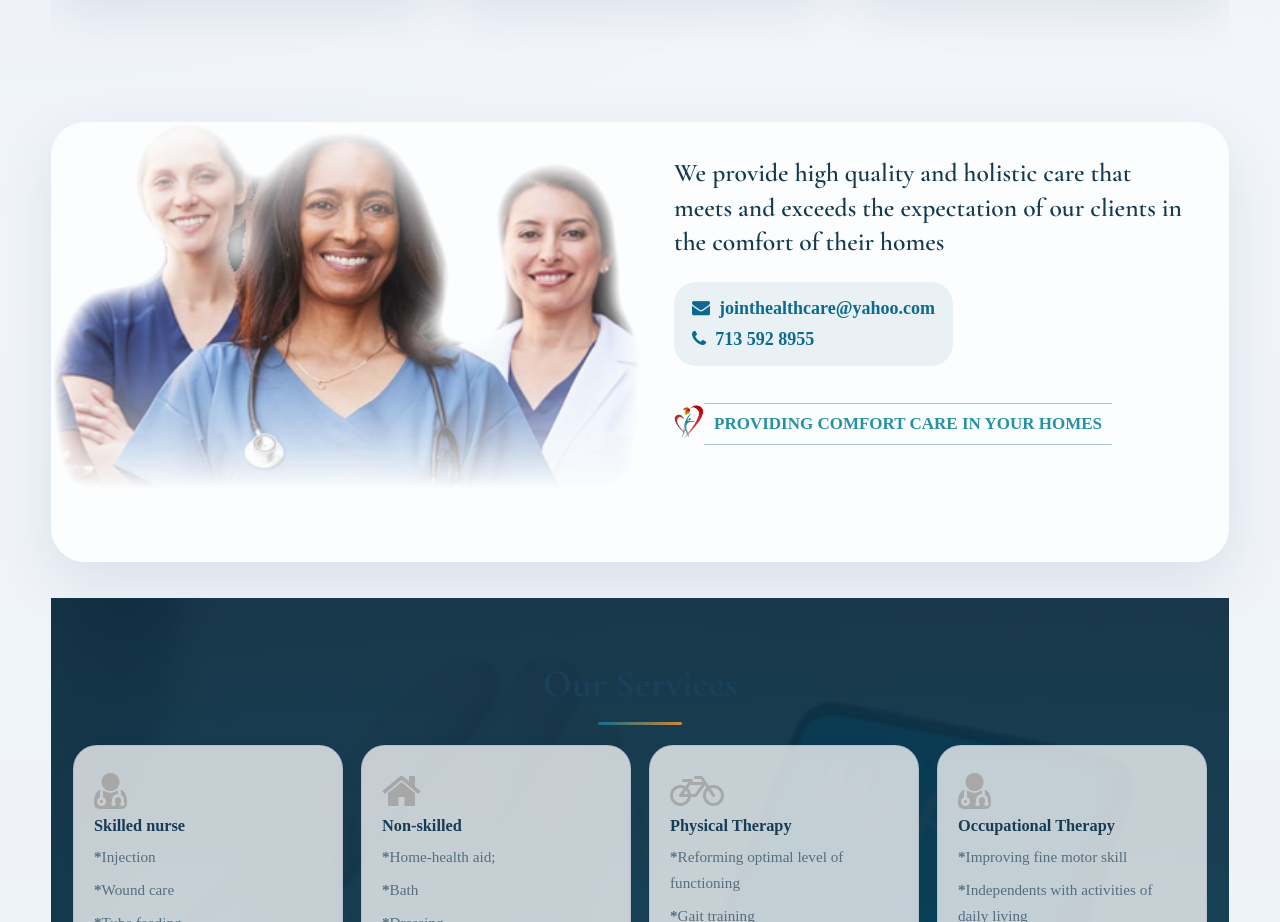
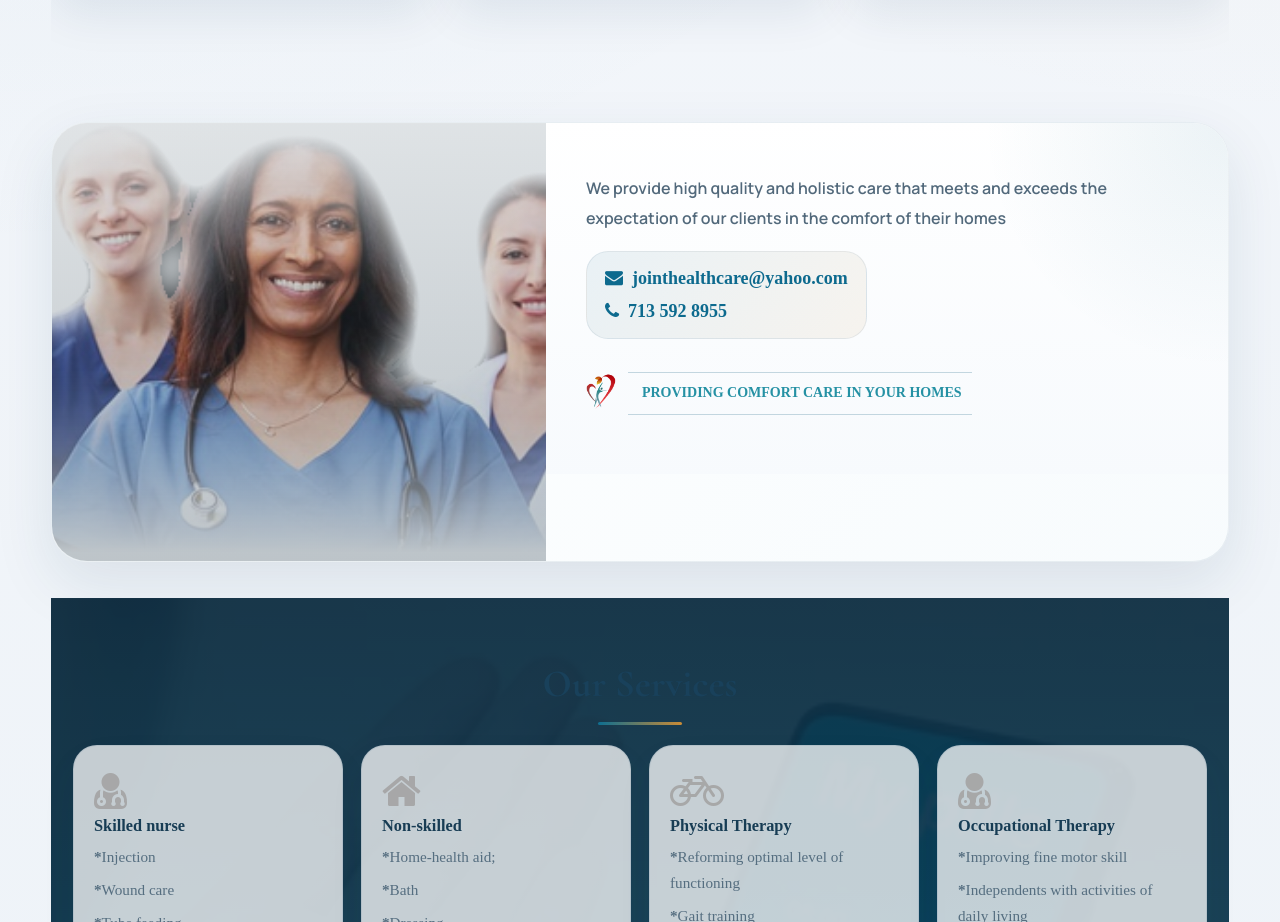
Before and after one commit to OPOKUSIAWEUGENE/joint_health_care_website4, a React (Create React App) app: page / in a window 1280 px wide. Shown: the part 1060-1982 px from the top of the page. Built offline with nearby package versions, Linux system fonts and the light colour scheme.

Commit message:
`Refactored animations and layout components with minor styling changes`

```diff
--- a/src/Layout/Main.js
+++ b/src/Layout/Main.js
@@ -1,8 +1,6 @@
 import styles from "./layout.module.css"
 import Slider from "./Maincontentcomponents/Slider.js"
 import Row from "./Maincontentcomponents/Row"
-// import Rowcard from "./Maincontentcomponents/Rowcard"
-// import Word from "./Maincontentcomponents/word"
 import Rowparagraph from "./Maincontentcomponents/Rowparagraph"
 import Parallaxrow from "./Maincontentcomponents/Parallaxrow"
 import Parallaxcard from "./Maincontentcomponents/Parallaxcard"
@@ -31,16 +29,6 @@ import Electricity from "./Headercomponents/electricity"
 import { useNavigate } from "react-router-dom"
 
 export default function Main(){
-    // const styles=(image)=>({
-    //     backgroundImage: `linear-gradient( rgba(24, 24, 25, 0.7), rgba(24, 24, 24, 0.7)),url(${image}`,
-    //   //  backgroundImage: `url(${image})`,
-    //     backgroundSize: 'cover',
-    //     backgroundRepeat: 'no-repeat',
-    //     backgroundPosition: 'center',
-    //     height:"100%",
-    //     width:"100%",
-
-    //   })
 
     const navigate=useNavigate();
 
@@ -50,7 +38,7 @@ export default function Main(){
         navigate('/new-application');
     }
     const boxVariant = {
-        visible: { opacity: 1,  y: 0, transition: { duration: 2 } },
+        visible: { opacity: 1,  y: 0, transition: { duration: 0.8 } },
         hidden: { opacity: 0.2,  y: 20  }
       };
       const control = useAnimation();
@@ -119,7 +107,6 @@ const [feedbackTab, setfeedbackTab]=useState(feedback);
 
         const requestOptions = {
           method: 'POST',
-          // headers: { 'Content-Type': 'application/json' },
           body: data
       };
       const response = await fetch(`${process.env.REACT_APP_BASE_URL}add-comment`,requestOptions);
@@ -140,13 +127,13 @@ const [feedbackTab, setfeedbackTab]=useState(feedback);
       {
         image: Img1,
         eyebrow: "Compassionate care at home",
-        title: "Expert Care From a Team You Can Trust.",
+        title: "Experienced Care, Delivered With Heart.",
         subtitle:
-          "Reliable home health services delivered with compassion, consistency, and attention to detail.",
+          "High-quality home health support designed to bring comfort, confidence, and clarity to every visit.",
         body:
-          "Get the highest standard of home health support from a dedicated team of experienced professionals who understand the importance of comfort, dignity, and dependable follow-through. We focus on clear communication, thoughtful coordination, and care that adapts to each patient's needs.",
+          "Choose a team of dedicated professionals who bring skill, compassion, and dependable follow-through to every plan of care. We work closely with families and referral partners to provide consistent support, clear communication, and a calm experience from the first call onward.",
         action: "Call for Referrals",
-        details: ["Experienced professionals", "Patient-centered care", "Clear coordination"],
+        details: ["Dedicated professionals", "Comfort and dignity", "Clear communication"],
       },
       {
         image: Img3,
@@ -221,41 +208,17 @@ const [feedbackTab, setfeedbackTab]=useState(feedback);
         <div className={styles.main}>
 
 <div className="carousel-wrapper" >
-            <Carousel  infiniteLoop useKeyboardArrows autoPlay showThumbs={false} stopOnHover={false} interval={7000} transitionTime={500}>
+            <Carousel  infiniteLoop useKeyboardArrows autoPlay showThumbs={false} stopOnHover={false} interval={4500} transitionTime={300}>
               {slides.map((slide, index) => renderSlide(slide, index))}
             </Carousel>
         </div>
 
-            {/* <Slider/> */}
+
             <Row>
                 <div className={styles.rowContent}>
           <div className={styles.rowContentLeft}>
-            {/* <HeaderAnimation>
-            <div className={styles.rowTitle}>Welcome to <span style={{color:" rgb(189, 35, 35)"}}>Joint Health Care Service Inc.</span></div>
-            </HeaderAnimation> */}
-            {/* <span className={styles.rowParagraph}>
-            <br/>  <motion.div
-      className="box"
-      ref={ref}
-      variants={boxVariant}
-      initial="hidden"
-      animate={control}
-    >
-            <span className={styles.rowContentSpan}>Our Mission</span>
-             <br/>
-            To promote high quality and holistic care that meets and exceeds the expectation of our clients in the confort of their homes
-            <br/><br/>
-        <span className={styles.rowContentSpan}>Objectives  </span>
-        <br/>
-        To provide quality care that exceeds the expectation of our client and provide
-            coordinated approach to home healthcare through our network providers: Skilled Nurs, Physical Therapy,
-            Social Workers, Home Health Aids. We also include family, primary physicians to create better care plan for individual treatmemnt to gain better understanding to desease process, better medication management and deit management.
-            Our home care personnel are highly trained, skilled and compassionate staff that will result in effective outcome towards patient regaining optimum health
-
-</motion.div>
 
 
-            </span> */}
               <div className={styles.why_us_contents}>
                     <Parallaxword
                     icon={ <span class='fa-stack '>
@@ -283,22 +246,10 @@ const [feedbackTab, setfeedbackTab]=useState(feedback);
             We are fully certified and committed to maintaining the standards, accountability, and professionalism families expect from trusted home care.
             </Parallaxword>
                         </div>
-            {/* <Animation1>
-            <div className={styles.slogan}>
-
-<div className={styles.sloganLogo}>    <img alt="logo" className={styles.sloganLogo} src={Logos} /></div>
-
-<div className={styles.sloganText}> PROVIDING CONFORT CARE IN YOUR HOMES</div>
 
 
           </div>
-                    </Animation1>  */}
 
-          </div>
-          {/* <div className={styles.rowContentRight}>
-
-            <img src={BackgroundLessImage} alt="logo"/>
-          </div> */}
           </div>
                 </Row>
                 <Row>
@@ -308,20 +259,39 @@ const [feedbackTab, setfeedbackTab]=useState(feedback);
     </div>
     <div className={styles.frameRight}>
       <Animation2>
-        <span className={styles.frame_text}>We provide high quality and holistic care that meets and exceeds
-         the expectation of our clients in the comfort of their homes
+        <span className={styles.frameEyebrow}>What we stand for</span>
+      </Animation2>
+      <Animation2>
+        <span className={styles.frameHeadline}>
+          Care that is personal, reliable, and centered on the comfort of every home.
         </span>
       </Animation2>
+      <Animation2>
+        <span className={styles.frame_text}>
+          We provide high-quality, holistic home care that supports clients where they feel safest and most at ease, in the comfort of their own homes. Our team brings together clinical skill, responsive communication, and compassionate follow-through to create care that feels steady, respectful, and personal. From the first conversation to ongoing visits, we focus on making every step clear for families, patients, and referral partners.
+        </span>
+      </Animation2>
+      <Animation1>
+        <div className={styles.frameHighlights}>
+          <span className={styles.frameHighlight}>Comfort-first care plans</span>
+          <span className={styles.frameHighlight}>Trusted by families and partners</span>
+          <span className={styles.frameHighlight}>Prompt response and follow-up</span>
+          <span className={styles.frameHighlight}>Consistent support at home</span>
+        </div>
+      </Animation1>
       <Animation1>
         <span className={styles.fa_container}>
           <span className={styles.fa}><a href="mailto:jointhealthcare@yahoo.com"> <i class="fa fa-envelope" aria-hidden="true"></i>&nbsp; jointhealthcare@yahoo.com</a></span>
           <span className={styles.fa}><a href="tel:713 592 8955"> <i class="fa fa-phone" aria-hidden="true"></i>&nbsp; 713 592 8955</a></span>
+          <span className={styles.frameContactNote}>Reach out anytime for referrals, questions, or care coordination.</span>
         </span>
       </Animation1>
       <Animation2>
         <div className={styles.slogan}>
-<div className={styles.sloganLogo}>    <img alt="logo" className={styles.sloganLogo} src={Logos} /></div>
-<div className={styles.sloganText}> PROVIDING COMFORT CARE IN YOUR HOMES</div>
+          <div className={styles.sloganLogo}>
+            <img alt="logo" className={styles.sloganLogo} src={Logos} />
+          </div>
+          <div className={styles.sloganText}>PROVIDING COMFORT CARE IN YOUR HOMES AND PEACE OF MIND FOR EVERY FAMILY</div>
         </div>
       </Animation2>
     </div>
@@ -342,7 +312,7 @@ const [feedbackTab, setfeedbackTab]=useState(feedback);
                     <div className={styles.ServiceRowContents}>
 
     <div className={styles.services}>
-{/* <div className={styles.serviceImageContainer}><i className="fa fa-user-md"></i></div> */}
+
 
 <div className={styles.fa_icons}><i className="fa fa-user-md"></i></div>
 <div className={styles.serviceContent}>
@@ -363,7 +333,7 @@ const [feedbackTab, setfeedbackTab]=useState(feedback);
 
     </div>
        <div className={styles.services}>
-{/* <div className={styles.serviceImageContainer}><img className={styles.serviceImage} src={Img2} alt="services"/></div> */}
+
 <div className={styles.fa_icons}><i className="fa fa-home"></i></div>
 <div className={styles.serviceContent}>
 <div className={styles.serviceContentHeader}>Non-skilled</div>
@@ -379,7 +349,7 @@ const [feedbackTab, setfeedbackTab]=useState(feedback);
 
     </div>
      <div className={styles.services}>
-{/* <div className={styles.serviceImageContainer}><img className={styles.serviceImage} src={Img2} alt="services"/></div> */}
+
 <div className={styles.fa_icons}><i className="fa fa-bicycle"></i></div>
 <div className={styles.serviceContent}>
 <div className={styles.serviceContentHeader}>Physical Therapy</div>
@@ -394,7 +364,7 @@ const [feedbackTab, setfeedbackTab]=useState(feedback);
 
     </div>
      <div className={styles.services}>
-{/* <div className={styles.serviceImageContainer}><img className={styles.serviceImage} src={Img2} alt="services"/></div> */}
+
 <div className={styles.fa_icons}><i className="fa fa fa-user-md"></i></div>
 <div className={styles.serviceContent}>
 <div className={styles.serviceContentHeader}>Occupational Therapy</div>
@@ -411,7 +381,7 @@ const [feedbackTab, setfeedbackTab]=useState(feedback);
 
     <div className={styles.ServiceRowContents}>
          <div className={styles.services}>
-{/* <div className={styles.serviceImageContainer}><img className={styles.serviceImage} src={Img2} alt="services"/></div> */}
+
 <div className={styles.fa_icons}><i className="fa fa fa-user-md"></i></div>
 <div className={styles.serviceContent}>
 <div className={styles.serviceContentHeader}>Speech Therapy</div>
@@ -424,7 +394,7 @@ const [feedbackTab, setfeedbackTab]=useState(feedback);
     </div>
 
            <div className={styles.services}>
-{/* <div className={styles.serviceImageContainer}><img className={styles.serviceImage} src={Img2} alt="services"/></div> */}
+
 <div className={styles.fa_icons}><i className="fa fa fa-user-md"></i></div>
 <div className={styles.serviceContent}>
 <div className={styles.serviceContentHeader}>Healthcare Social Worker</div>
@@ -436,20 +406,12 @@ const [feedbackTab, setfeedbackTab]=useState(feedback);
     </div>
 
            <div className={styles.services}>
-{/* <div className={styles.serviceImageContainer}><img className={styles.serviceImage} src={Img2} alt="services"/></div> */}
+
 <div className={styles.fa_icons}><i className="fa fa fa-user-md"></i></div>
 <div className={styles.serviceContent}>
 <span className={styles.serviceContentHeader}>Medical Supply Equipment</span>
         <span className={styles.serviceContentText}>
-            {/* <strong>*</strong>Walker Wheelchair
-            <strong>*</strong> Clutches
-             <strong>*</strong>Hospital Bed
-              <strong>*</strong>Wound Care Supplies
-               <strong>*</strong>Foley Catheter
-                <strong>*</strong>Breathin Equipment
-                 <strong>*</strong>Commode
-                  <strong>*</strong>Diapers
-                   <strong>*</strong>Underpaid Etc. */}
+
 
           </span>
 
@@ -457,7 +419,7 @@ const [feedbackTab, setfeedbackTab]=useState(feedback);
     </div>
 
             <div className={styles.services}>
-{/* <div className={styles.serviceImageContainer}><img className={styles.serviceImage} src={Img2} alt="services"/></div> */}
+
 <div className={styles.fa_icons}><i class="fa fa-ambulance" aria-hidden="true"></i></div>
 <div className={styles.serviceContent}>
 <span className={styles.serviceContentHeader}>Transportation to doctor's visit </span>
@@ -475,11 +437,11 @@ const [feedbackTab, setfeedbackTab]=useState(feedback);
     <div className={styles.ServiceRowContents}>
      <div className={styles.services}>
    <div className={styles.fa_icons}><i className="fa fa-home"></i></div>
-{/* <div className={styles.serviceImageContainer}><img className={styles.serviceImage} src={Img2} alt="services"/></div> */}
+
 <div className={styles.serviceContent}>
 <span className={styles.serviceContentHeader}>Home health and CNA</span>
         <span className={styles.serviceContentText}>
-            {/* <span><Electricity height={10} width={30} fill={"rgb(189, 175, 175)"}/>the book </span> */}
+
 
              </span>
 
@@ -488,11 +450,11 @@ const [feedbackTab, setfeedbackTab]=useState(feedback);
     </div>
       <div className={styles.services}>
         <div className={styles.fa_icons}><i className="fa fa-user-md" aria-hidden="true"></i></div>
-{/* <div className={styles.serviceImageContainer}><img className={styles.serviceImage} src={Img2} alt="services"/></div> */}
+
 <div className={styles.serviceContent}>
 <span className={styles.serviceContentHeader}>MSW</span>
         <span className={styles.serviceContentText}>
-            {/* <span><Electricity height={10} width={30} fill={"rgb(189, 175, 175)"}/>the book </span> */}
+
 
              </span>
 
@@ -501,11 +463,11 @@ const [feedbackTab, setfeedbackTab]=useState(feedback);
     </div>
       <div className={styles.services}>
         <div className={styles.fa_icons}><i class="fa fa-hospital-o" aria-hidden="true"></i></div>
-{/* <div className={styles.serviceImageContainer}><img className={styles.serviceImage} src={Img2} alt="services"/></div> */}
+
 <div className={styles.serviceContent}>
 <span className={styles.serviceContentHeader}>Hospice care</span>
         <span className={styles.serviceContentText}>
-            {/* <span><Electricity height={10} width={30} fill={"rgb(189, 175, 175)"}/>the book </span> */}
+
 
              </span>
 
@@ -514,11 +476,11 @@ const [feedbackTab, setfeedbackTab]=useState(feedback);
     </div>
     <div className={styles.services}>
         <div className={styles.fa_icons}><i class="fa fa fa-user-md" aria-hidden="true"></i></div>
-{/* <div className={styles.serviceImageContainer}><img className={styles.serviceImage} src={Img2} alt="services"/></div> */}
+
 <div className={styles.serviceContent}>
 <span className={styles.serviceContentHeader}>Pediatrics consult</span>
         <span className={styles.serviceContentText}>
-            {/* <span><Electricity height={10} width={30} fill={"rgb(189, 175, 175)"}/>the book </span> */}
+
 
              </span>
 
--- a/src/Layout/Maincontentcomponents/Animation1.js
+++ b/src/Layout/Maincontentcomponents/Animation1.js
@@ -8,7 +8,7 @@ export default function Animation1(props)
 {
 
     const boxVariant = {
-        visible: { opacity: 1, scale: 1, y:0, transition: { duration: 1.5 } },
+        visible: { opacity: 1, scale: 1, y:0, transition: { duration: 0.55 } },
         hidden: { opacity: 0.7, scale: 0.7, y: 10  }
       };
       const control = useAnimation();
--- a/src/Layout/Maincontentcomponents/Animation2.js
+++ b/src/Layout/Maincontentcomponents/Animation2.js
@@ -8,7 +8,7 @@ export default function Animation2(props)
 {
 
     const boxVariant = {
-        visible: { opacity: 1, scale: 1, transition: { duration: 1.5 } },
+        visible: { opacity: 1, scale: 1, transition: { duration: 0.55 } },
         hidden: { opacity: 0.7, scale: 0.8 }
       };
       const control = useAnimation();
--- a/src/Layout/Maincontentcomponents/HeaderAnimation.js
+++ b/src/Layout/Maincontentcomponents/HeaderAnimation.js
@@ -8,7 +8,7 @@ export default function HeaderAnimation(props)
 {
 
     const boxVariant = {
-        visible: { opacity: 1, x: 0, transition: { duration: 1 } },
+        visible: { opacity: 1, x: 0, transition: { duration: 0.45 } },
         hidden: { opacity: 0, x: -50 }
       };
       const control = useAnimation();
--- a/src/Layout/layout.module.css
+++ b/src/Layout/layout.module.css
@@ -872,14 +872,14 @@ padding:10px 0 10px 0;
   }
 .slogan{
   display:flex;
-align-items: center;
-justify-content: center;
+  align-items: center;
+  justify-content: center;
   height:auto;
   padding:10px 0 10px 0;
   width:100%;
   margin-top: 5px;
-
-
+  gap: 12px;
+  flex-wrap: nowrap;
 }
 
 .sloganLogo{
@@ -887,18 +887,23 @@ justify-content: center;
 }
 
 .sloganText{
-  font-size:17px;
+  font-size:14px;
   font-weight: 700;
-  border-top:1px solid rgb(93, 143, 166, 0.5);
-  border-bottom:1px solid rgb(93, 143, 166,0.5);
+  border-top:1px solid rgb(93, 143, 166, 0.35);
+  border-bottom:1px solid rgb(93, 143, 166,0.35);
   color:rgb(37, 145, 164);
 
   display:flex;
-  justify-content: center;
+  justify-content: flex-start;
   align-items: center;
   gap:10px;
-padding:10px;
+  padding:10px 14px;
   padding-right:10px;
+  flex: 1;
+  min-width: 0;
+  white-space: normal;
+  line-height: 1.45;
+  text-align: left;
 }
 
 .sloganTextEdge{
@@ -2597,43 +2602,123 @@ text-align: center;
   min-height: 440px;
   height: auto;
   margin: 18px auto 8px;
+  display: grid;
+  grid-template-columns: 42% 58%;
   gap: 0;
-  border-radius: 34px;
+  border-radius: 36px;
   overflow: hidden;
-  background: rgba(255, 255, 255, 0.82);
-  box-shadow: 0 22px 60px rgba(18, 60, 88, 0.1);
+  background: linear-gradient(135deg, rgba(255, 255, 255, 0.92), rgba(248, 251, 253, 0.92));
+  box-shadow:
+    0 22px 60px rgba(18, 60, 88, 0.1),
+    inset 0 1px 0 rgba(255, 255, 255, 0.45);
+  border: 1px solid rgba(20, 73, 106, 0.08);
 }
 
 .frameLeft,
 .frameRight {
-  width: 50%;
+  width: 100%;
+  min-width: 0;
+}
+
+.frameLeft {
+  position: relative;
+  min-height: 100%;
+  overflow: hidden;
+}
+
+.frameLeft::after {
+  content: "";
+  position: absolute;
+  inset: 0;
+  background: linear-gradient(180deg, rgba(9, 31, 48, 0.12), rgba(9, 31, 48, 0.26));
+  pointer-events: none;
 }
 
 .frameLeftImg {
   width: 100%;
   height: 100%;
   object-fit: cover;
+  display: block;
 }
 
 .frameRight {
-  padding: 34px;
-  gap: 22px;
+  padding: 42px 40px;
+  gap: 18px;
   justify-content: center;
+  background:
+    radial-gradient(circle at top right, rgba(13, 102, 141, 0.08), transparent 32%),
+    linear-gradient(180deg, rgba(255, 255, 255, 0.95), rgba(247, 250, 253, 0.97));
+}
+
+.frameEyebrow {
+  display: inline-flex;
+  width: fit-content;
+  align-items: center;
+  padding: 9px 14px;
+  border-radius: 999px;
+  background: rgba(13, 102, 141, 0.08);
+  color: #0d6a8e;
+  font-size: 0.78rem;
+  font-weight: 800;
+  letter-spacing: 0.16em;
+  text-transform: uppercase;
+}
+
+.frameHeadline {
+  font-family: "Cormorant Garamond", serif;
+  font-size: clamp(2rem, 2.8vw, 3.35rem);
+  line-height: 1.05;
+  letter-spacing: -0.03em;
+  color: #153a50;
+  max-width: 15ch;
 }
 
 .frame_text {
-  font-family: "Cormorant Garamond", serif;
-  font-size: clamp(1.4rem, 2vw, 2rem);
-  line-height: 1.35;
-  color: #153a50;
+  font-family: "Manrope", sans-serif;
+  font-size: 1rem;
+  line-height: 1.9;
+  color: #52697b;
   padding: 0;
+  max-width: 52ch;
+}
+
+.frameHighlights {
+  display: flex;
+  flex-wrap: wrap;
+  gap: 10px;
+  margin-top: 4px;
+}
+
+.frameHighlight {
+  display: inline-flex;
+  align-items: center;
+  padding: 10px 14px;
+  border-radius: 999px;
+  background: rgba(255, 255, 255, 0.9);
+  border: 1px solid rgba(20, 73, 106, 0.12);
+  color: #35566d;
+  font-size: 0.86rem;
+  font-weight: 700;
+  box-shadow: 0 10px 18px rgba(18, 60, 88, 0.05);
 }
 
 .fa_container {
   width: 100%;
   padding: 16px 18px;
   border-radius: 22px;
-  background: rgba(13, 102, 141, 0.08);
+  background: linear-gradient(135deg, rgba(13, 102, 141, 0.08), rgba(201, 139, 54, 0.08));
+  border: 1px solid rgba(20, 73, 106, 0.08);
+  display: flex;
+  flex-direction: column;
+  gap: 12px;
+}
+
+.frameContactNote {
+  color: #5a7387;
+  font-size: 0.92rem;
+  line-height: 1.6;
+  display: block;
+  margin-top: 2px;
 }
 
 .fa a {
@@ -3052,10 +3137,36 @@ text-align: center;
 
   .frame {
     width: 94vw;
+    grid-template-columns: 1fr;
+  }
+
+  .frameLeft {
+    min-height: 260px;
   }
 
   .frameRight {
     padding: 24px 18px 28px;
+    gap: 14px;
+  }
+
+  .frameHeadline {
+    max-width: none;
+    font-size: 2rem;
+  }
+
+  .frame_text {
+    max-width: none;
+    font-size: 0.95rem;
+    line-height: 1.8;
+  }
+
+  .frameHighlights {
+    gap: 8px;
+  }
+
+  .frameHighlight {
+    width: 100%;
+    justify-content: center;
   }
 
   .why_us_contents {
@@ -3132,10 +3243,27 @@ text-align: center;
 
   .frame {
     min-height: 380px;
+    grid-template-columns: 42% 58%;
+  }
+
+  .frameLeft {
+    min-height: 100%;
   }
 
   .frameRight {
     padding: 28px;
+  }
+
+  .frameHeadline {
+    font-size: clamp(2rem, 2.8vw, 3rem);
+  }
+
+  .frame_text {
+    font-size: 0.98rem;
+  }
+
+  .frameHighlights {
+    gap: 8px;
   }
 
   .why_us_contents {
```
Lines whose indentation alone changed are shown as unchanged.
